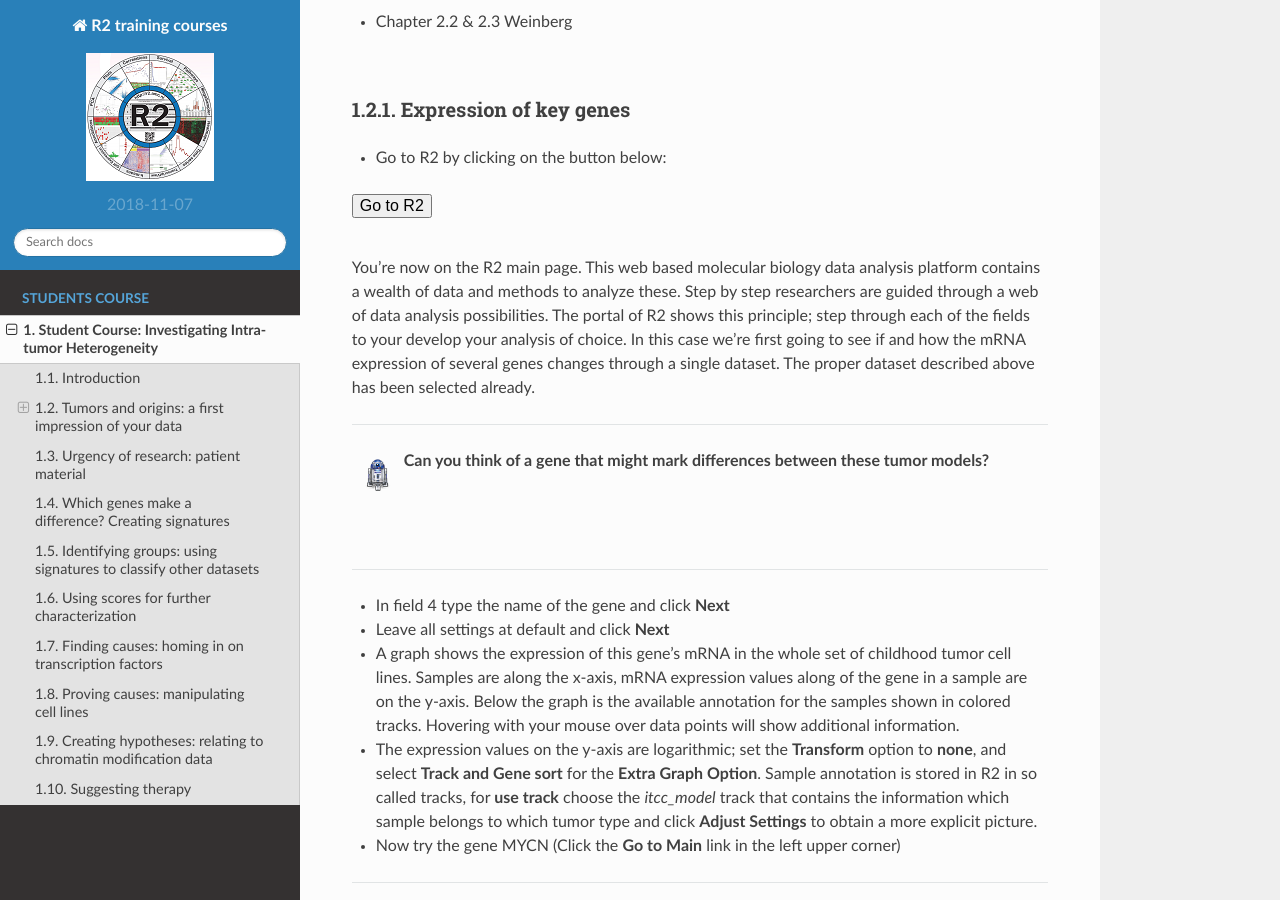
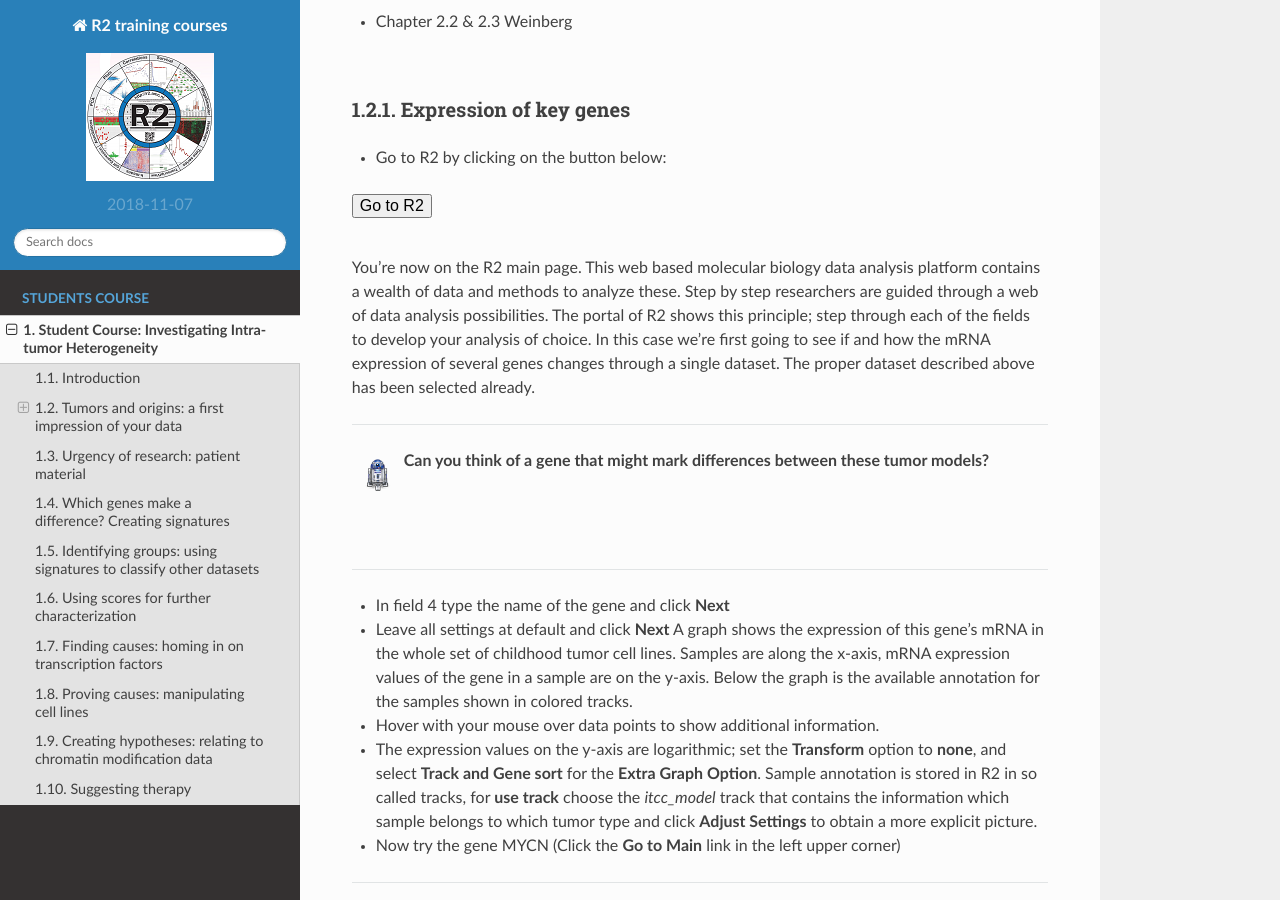
Before and after one commit to antronerds/r2-training-courses, a Sphinx documentation site: the page built from docs/Investigating_Tumor_Heterogeneity_student_version.md, in a window 1280 px wide and 900 px high, scrolled down 2114 px. Built offline with Sphinx 7.4.7 and the Read the Docs theme 2.0.0, drawn with Linux system fonts in a browser that asks for light colours; some of the changed text lies outside the part shown.

Commit message:
Update Investigating_Tumor_Heterogeneity_student_version.md

```diff
--- a/docs/Investigating_Tumor_Heterogeneity_student_version.md
+++ b/docs/Investigating_Tumor_Heterogeneity_student_version.md
@@ -59,7 +59,7 @@
 <br>
 <br>
 
-You're now on the R2 main page. This web based molecular biology data analysis platform contains a wealth of data and methods to analyze these. Step by step researchers are guided through a web of data analysis possibilities. The portal of R2 shows this principle; step through each of the fields to your develop your analysis of choice. In this case we're first going to see if and how the mRNA expression of several genes changes through a single dataset. The proper dataset described above has been selected already.
+You're now on the R2 main page. This web based molecular biology data analysis platform contains a wealth of data and methods to analyze these. Step by step researchers are guided through a web of data analysis possibilities. The portal of R2 shows this principle; step through each of the fields to develop your analysis of choice. In this case we're first going to see if and how the mRNA expression of several genes changes through a single dataset. The proper dataset described above has been selected already.
 
 ---------
   ![](_static/images/R2d2_logo.png)**Can you think of a gene that might mark differences between these tumor models?**
@@ -70,7 +70,8 @@
 
   * In field 4 type the name of the gene and click **Next**
   * Leave all settings at default and click **Next**
-  * A graph shows the expression of this gene's mRNA in the whole set of childhood tumor cell lines. Samples are along the x-axis, mRNA expression values along of the gene in a sample are on the y-axis. Below the graph is the available annotation for the samples shown in colored tracks. Hovering with your mouse over data points will show additional information.
+A graph shows the expression of this gene's mRNA in the whole set of childhood tumor cell lines. Samples are along the x-axis, mRNA expression values of the gene in a sample are on the y-axis. Below the graph is the available annotation for the samples shown in colored tracks.
+  * Hover with your mouse over data points to show additional information.
   * The expression values on the y-axis are logarithmic; set the **Transform** option to **none**, and select **Track and Gene sort** for the **Extra Graph Option**. Sample annotation is stored in R2 in so called tracks, for **use track** choose the *itcc_model* track that contains the information which sample belongs to which tumor type and click **Adjust Settings** to obtain a more explicit picture.
 
 
@@ -147,7 +148,7 @@
 
 ---------
 
-We profiled the mRNA expression of genes using Affymetrix mRNA chips in three of these pairs and of a previously established neuroblastoma cell line that after culturing gave rise to two very divergent phenotypes. The resulting gene expression patterns can be used perform to a hierarchical clustering. An example of such clustering resulting in an ordered heatmap is provided below
+We profiled the mRNA expression of genes using Affymetrix mRNA chips in three of these pairs and of a previously established neuroblastoma cell line that after culturing gave rise to two very divergent phenotypes. The resulting gene expression patterns can be used to perform a hierarchical clustering. An example of such clustering resulting in an ordered heatmap is provided below
 
   ![Figure 3: Heatmap: unsupervised clustering of samples using the distribution of the expression data combined with the clustering of genes based on their expression through the samples.](_static/images/TumorHeterogeneity_HeatmapClustering.png "Figure 3: Heatmap: unsupervised clustering of samples using the distribution of the expression data combined with the clustering of genes based on their expression through the samples.")
 
```
Also changed, not shown: other parts of docs/Investigating_Tumor_Heterogeneity_student_version.md (+1 -1 lines).
